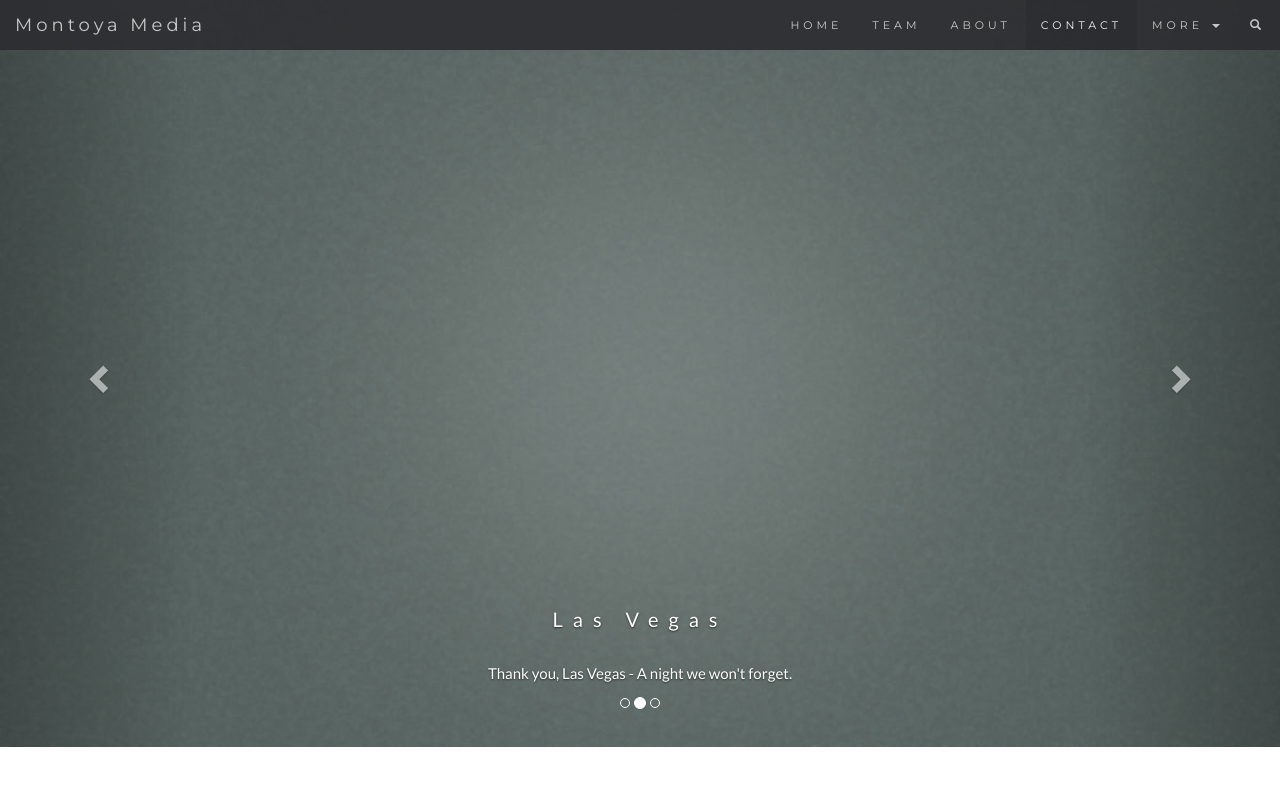
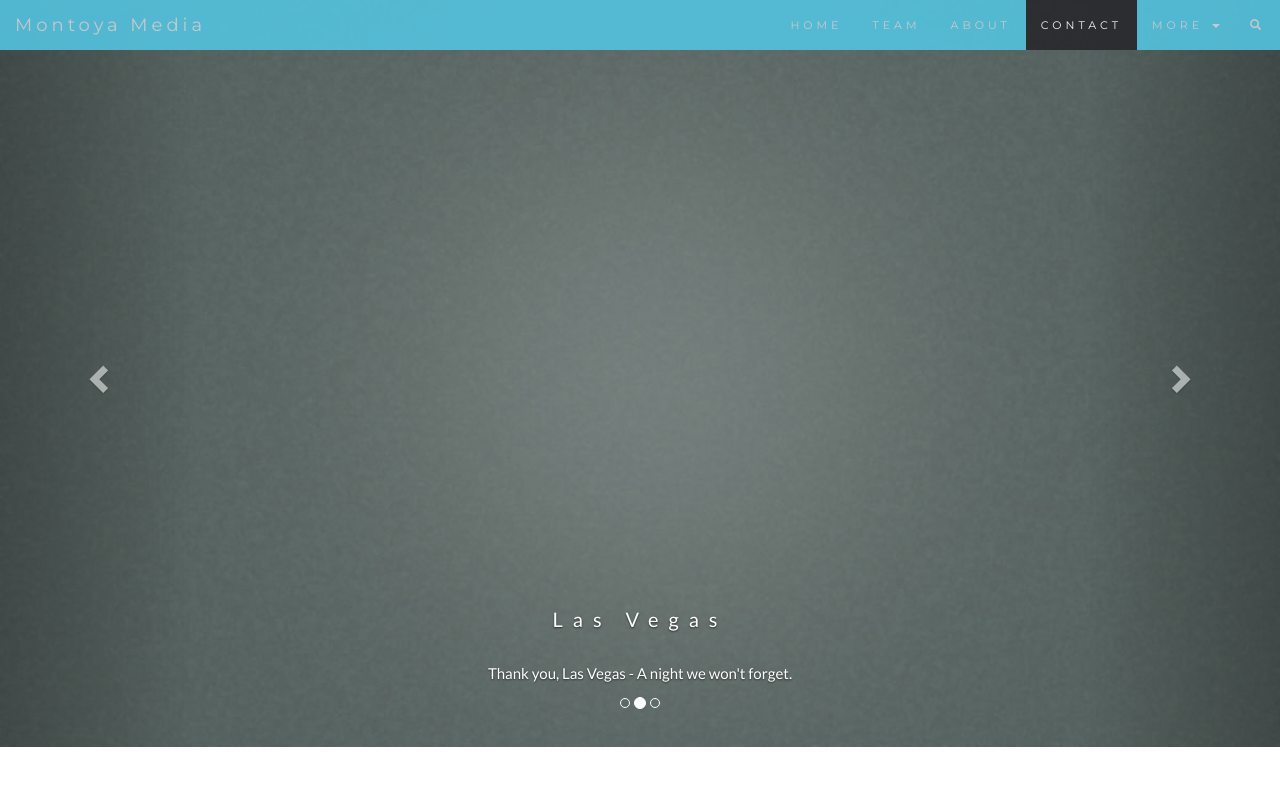
Before and after one commit to afmontoya/afmontoya.github.io, a plain HTML site: page index.html in a window 1280 px wide. Shown: the top 800 px of the page. Drawn offline with nearby package versions, Linux system fonts and the light colour scheme.

Commit message:
Update index.html

```diff
--- a/index.html
+++ b/index.html
@@ -103,7 +103,7 @@
   .navbar {
     font-family: Montserrat, sans-serif;
     margin-bottom: 0;
-    background-color: #2d2d30;
+    background-color: #54c3de;
     border: 0;
     font-size: 11px !important;
     letter-spacing: 4px;
```
